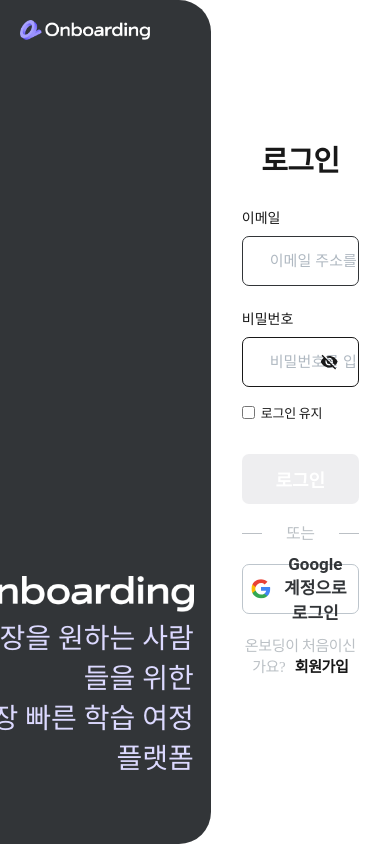
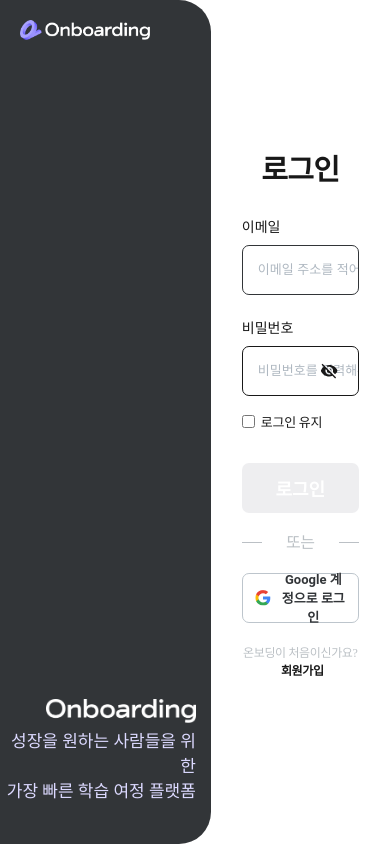
Before and after one commit to TeamLearningFlow/LearningFlow-FE, a Next.js app: page /login in a window 390 px wide. Built offline with nearby package versions, Linux system fonts and the light colour scheme; no server answers.

Commit message:
style: 로그인 페이지 반응형 미디어 적용

```diff
--- a/src/components/googleAuthButton.tsx
+++ b/src/components/googleAuthButton.tsx
@@ -23,12 +23,31 @@ const Button = styled.button`
   &:hover {
     background-color: rgba(245, 245, 245, 1);
   }
+
+  @media (max-width: 768px) {
+    padding: 19px 12px;
+    font-size: 15px;
+  }
+
+  @media (max-width: 480px) {
+    font-size: 13px;
+  }
 `;
 
 const GoogleLogo = styled(Image)`
   margin-right: 10px;
   width: 20px;
   height: 20px;
+
+  @media (max-width: 768px) {
+    width: 18px;
+    height: 18px;
+  }
+
+  @media (max-width: 480px) {
+    width: 16px;
+    height: 16px;
+  }
 `;
 
 const GoogleAuthButton = ({ text }: { text: string }) => {
--- a/src/components/leftUI.tsx
+++ b/src/components/leftUI.tsx
@@ -38,7 +38,11 @@ const InstructionContainer = styled.div`
 
   position: absolute;
   right: 8%;
-  bottom: 8%;
+  bottom: 5%;
+
+  @media (max-width: 768px) {
+    right: 7%;
+  }
 `;
 
 const LogoTypoImg = styled(Image)`
@@ -46,6 +50,14 @@ const LogoTypoImg = styled(Image)`
   width: 230px;
   height: auto;
   margin-bottom: 2%;
+
+  @media (max-width: 768px) {
+    width: 190px;
+  }
+
+  @media (max-width: 480px) {
+    width: 150px;
+  }
 `;
 
 const Instruction1 = styled.div`
@@ -54,6 +66,14 @@ const Instruction1 = styled.div`
   font-weight: 500;
   color: #dcd9ff;
   text-align: right;
+
+  @media (max-width: 768px) {
+    font-size: 23px;
+  }
+
+  @media (max-width: 480px) {
+    font-size: 17px;
+  }
 `;
 
 const Instruction2 = styled.div`
@@ -62,4 +82,12 @@ const Instruction2 = styled.div`
   font-weight: 500;
   color: #dcd9ff;
   text-align: right;
+
+  @media (max-width: 768px) {
+    font-size: 22px;
+  }
+
+  @media (max-width: 480px) {
+    font-size: 17px;
+  }
 `;
--- a/src/components/login/inputEmail.tsx
+++ b/src/components/login/inputEmail.tsx
@@ -55,6 +55,11 @@ const InputWrapper = styled.div<{
   overflow: hidden;
   padding: 12px;
   margin-bottom: 7px;
+
+  @media (max-width: 768px) {
+    padding: 0;
+    font-size: 13px;
+  }
 `;
 
 const Input = styled.input<{
@@ -84,6 +89,10 @@ const Input = styled.input<{
 
   &::placeholder {
     color: #afb8c1;
+  }
+
+  @media (max-width: 768px) {
+    font-size: 13px;
   }
 `;
 
--- a/src/components/login/inputPw.tsx
+++ b/src/components/login/inputPw.tsx
@@ -65,6 +65,11 @@ const InputWrapper = styled.div<{
     height: 18px;
     cursor: pointer;
   }
+
+  @media (max-width: 768px) {
+    padding: 0;
+    font-size: 13px;
+  }
 `;
 
 const Input = styled.input<{ isValid: boolean; isError: boolean }>`
@@ -76,6 +81,7 @@ const Input = styled.input<{ isValid: boolean; isError: boolean }>`
   margin-left: 15px;
   overflow: hidden;
   text-overflow: ellipsis;
+  white-space: nowrap;
 
   color: ${(props) =>
     props.isError
@@ -86,6 +92,10 @@ const Input = styled.input<{ isValid: boolean; isError: boolean }>`
 
   &::placeholder {
     color: #afb8c1;
+  }
+
+  @media (max-width: 768px) {
+    font-size: 13px;
   }
 `;
 
--- a/src/pages/login/index.tsx
+++ b/src/pages/login/index.tsx
@@ -97,7 +97,7 @@ const SignupText = styled.p`
   font-weight: 400;
   letter-spacing: -0.36px;
   color: #bbc0c5;
-  margin-bottom: 32px;
+  margin-bottom: 20px;
 
   a {
     color: #181818;
@@ -105,10 +105,17 @@ const SignupText = styled.p`
     font-weight: 600;
     letter-spacing: -0.36px;
     text-decoration: none;
-    margin-left: 6px;
+    margin-left: 4px;
 
     &:hover {
       text-decoration: underline;
+    }
+  }
+
+  @media (max-width: 768px) {
+    font-size: 12px;
+    a {
+      font-size: 12px;
     }
   }
 `;
```
